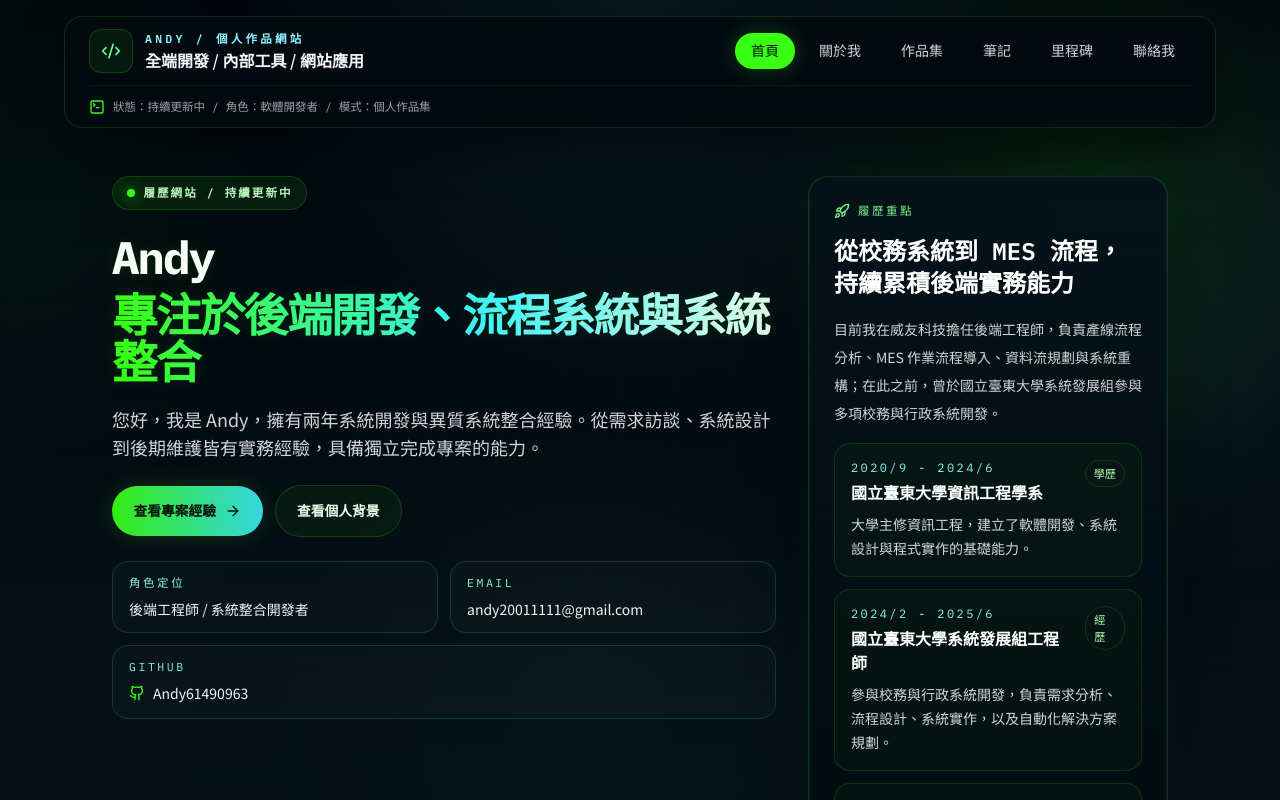
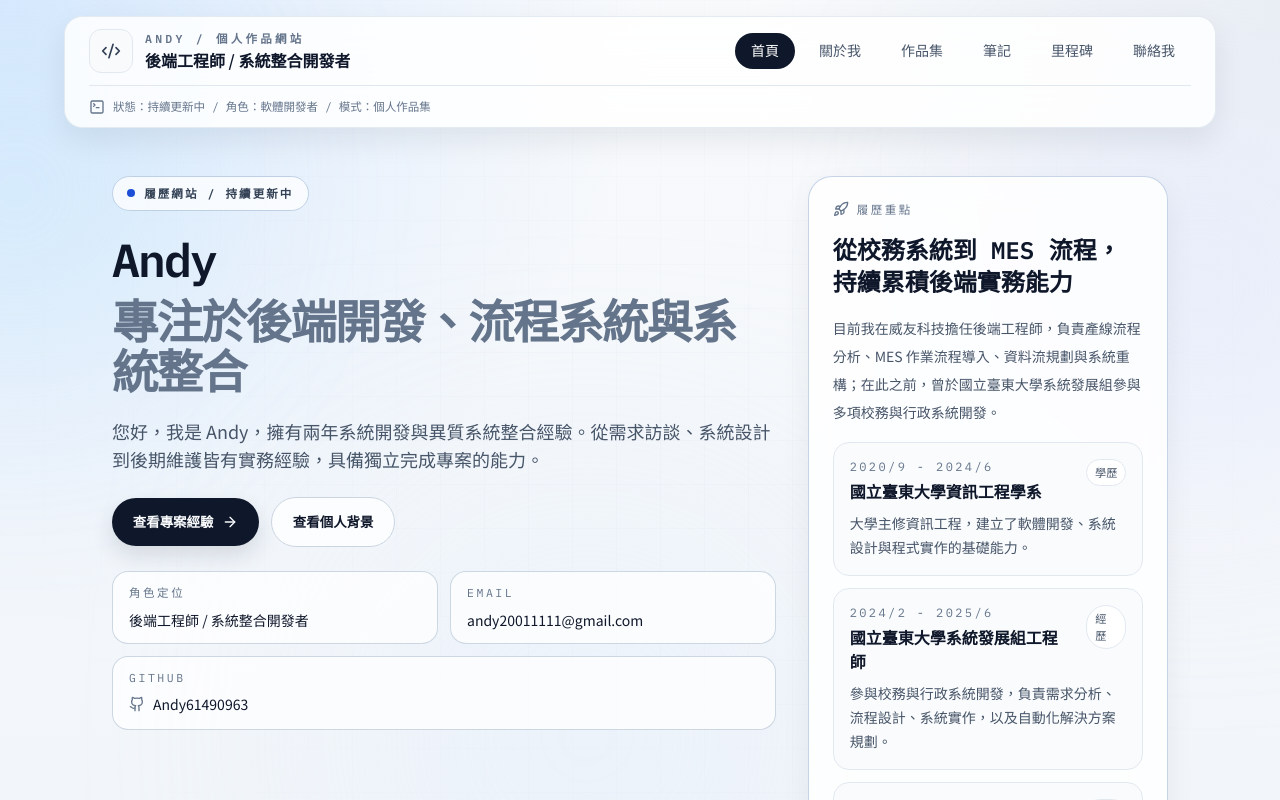
Before and after one commit to Andy61490963/kaiyo-dev-site, a React (Vite) app: page / in a window 1280 px wide. Shown: the top 800 px of the page. Built offline with nearby package versions, Linux system fonts and the light colour scheme; the HTML template or start-up script is replaced by a standard one.

Commit message:
Apply brighter minimalist redesign

```diff
--- a/src/App.jsx
+++ b/src/App.jsx
@@ -11,11 +11,11 @@ import Articles from './pages/Articles.jsx'
 
 export default function App() {
   return (
-    <div className="relative min-h-screen overflow-x-hidden font-sans text-zinc-100 selection:bg-[#39ff1455] selection:text-white">
+    <div className="relative min-h-screen overflow-x-hidden font-sans text-slate-900 selection:bg-slate-900 selection:text-white">
       <div className="pointer-events-none fixed inset-0 -z-10 overflow-hidden">
-        <div className="absolute left-[-8rem] top-12 h-72 w-72 rounded-full bg-[#39ff1410] blur-[120px]" />
-        <div className="absolute right-[-5rem] top-32 h-80 w-80 rounded-full bg-[#3df2ff10] blur-[130px]" />
-        <div className="absolute bottom-[-6rem] left-1/3 h-80 w-80 rounded-full bg-[#39ff140e] blur-[140px]" />
+        <div className="absolute left-[-8rem] top-12 h-72 w-72 rounded-full bg-sky-200/50 blur-[120px]" />
+        <div className="absolute right-[-5rem] top-32 h-80 w-80 rounded-full bg-indigo-100/70 blur-[130px]" />
+        <div className="absolute bottom-[-6rem] left-1/3 h-80 w-80 rounded-full bg-blue-100/70 blur-[140px]" />
       </div>
 
       <Navbar />
--- a/src/components/Navbar.jsx
+++ b/src/components/Navbar.jsx
@@ -22,25 +22,25 @@ export default function Navbar() {
 
   return (
     <header className="fixed left-1/2 top-4 z-40 w-[calc(100%-1.25rem)] max-w-6xl -translate-x-1/2">
-      <nav className="rounded-[1.15rem] border border-[#39ff1429] bg-[#030a10e3] px-4 py-3 shadow-[0_18px_48px_rgba(0,0,0,0.45)] backdrop-blur-xl sm:px-6">
+      <nav className="rounded-[1.15rem] border border-slate-200/90 bg-white/85 px-4 py-3 shadow-[0_12px_30px_rgba(15,23,42,0.08)] backdrop-blur-xl sm:px-6">
         <div className="flex items-center justify-between gap-4">
-          <NavLink to="/" className="flex min-w-0 items-center gap-3 text-white">
-            <span className="flex h-11 w-11 items-center justify-center rounded-xl border border-[#39ff1430] bg-[#39ff1411] text-[#72ff8f]">
+          <NavLink to="/" className="flex min-w-0 items-center gap-3 text-slate-900">
+            <span className="flex h-11 w-11 items-center justify-center rounded-xl border border-slate-200 bg-slate-50 text-slate-700">
               <Code2 className="h-5 w-5" />
             </span>
             <span className="min-w-0">
-              <span className="mono block text-[0.72rem] font-semibold uppercase tracking-[0.28em] text-[#8af7fe]">
+              <span className="mono block text-[0.72rem] font-semibold uppercase tracking-[0.28em] text-slate-500">
                 Andy / 個人作品網站
               </span>
-              <span className="block truncate text-sm font-semibold text-zinc-100 sm:text-base">
-                全端開發 / 內部工具 / 網站應用
+              <span className="block truncate text-sm font-semibold text-slate-900 sm:text-base">
+                後端工程師 / 系統整合開發者
               </span>
             </span>
           </NavLink>
 
           <button
             type="button"
-            className="inline-flex items-center justify-center rounded-full border border-[#39ff1429] bg-[#39ff140d] p-2 text-[#b8ffb8] transition hover:bg-[#39ff1416] focus:outline-none focus-visible:ring-2 focus-visible:ring-[#39ff14] sm:hidden"
+            className="inline-flex items-center justify-center rounded-full border border-slate-200 bg-white p-2 text-slate-700 transition hover:bg-slate-50 focus:outline-none focus-visible:ring-2 focus-visible:ring-slate-400 sm:hidden"
             onClick={() => setIsMobileOpen((prev) => !prev)}
             aria-label="切換導覽選單"
             aria-expanded={isMobileOpen}
@@ -58,8 +58,8 @@ export default function Navbar() {
                     clsx(
                       'mono inline-flex rounded-full px-3 py-2 transition xl:px-4',
                       isActive
-                        ? 'bg-[#39ff14] text-[#04110a] shadow-[0_0_22px_rgba(57,255,20,0.22)]'
-                        : 'text-zinc-300 hover:bg-[#39ff140f] hover:text-white'
+                        ? 'bg-slate-900 text-white'
+                        : 'text-slate-600 hover:bg-slate-100 hover:text-slate-900'
                     )
                   }
                 >
@@ -70,15 +70,15 @@ export default function Navbar() {
           </ul>
         </div>
 
-        <div className="mt-3 hidden items-center gap-2 border-t border-[#39ff1416] pt-3 text-[0.72rem] text-zinc-400 lg:flex">
-          <TerminalSquare className="h-4 w-4 text-[#39ff14]" />
+        <div className="mt-3 hidden items-center gap-2 border-t border-slate-200 pt-3 text-[0.72rem] text-slate-500 lg:flex">
+          <TerminalSquare className="h-4 w-4 text-slate-500" />
           <span className="mono">狀態：持續更新中 / 角色：軟體開發者 / 模式：個人作品集</span>
         </div>
 
         <ul
           id="primary-navigation"
           className={clsx(
-            'mt-3 grid gap-2 border-t border-[#39ff1416] pt-3 text-sm font-medium lg:hidden',
+            'mt-3 grid gap-2 border-t border-slate-200 pt-3 text-sm font-medium lg:hidden',
             isMobileOpen ? 'grid' : 'hidden'
           )}
         >
@@ -90,8 +90,8 @@ export default function Navbar() {
                   clsx(
                     'mono block rounded-xl px-4 py-3 transition',
                     isActive
-                      ? 'bg-[#39ff14] text-[#04110a]'
-                      : 'bg-white/[0.02] text-zinc-200 hover:bg-[#39ff140f]'
+                      ? 'bg-slate-900 text-white'
+                      : 'bg-slate-50 text-slate-700 hover:bg-slate-100'
                   )
                 }
               >
--- a/src/components/SectionContainer.jsx
+++ b/src/components/SectionContainer.jsx
@@ -7,8 +7,8 @@ export default function SectionContainer({ title, subtitle, children, align = 'l
     <section className="mb-16 sm:mb-20">
       <header className={isCenter ? 'mx-auto mb-8 max-w-3xl text-center' : 'mb-8 max-w-3xl'}>
         {subtitle && (
-          <div className="mb-4 inline-flex items-center gap-2 rounded-full border border-cyan-300/20 bg-cyan-300/10 px-3 py-1 text-[0.72rem] font-semibold uppercase tracking-[0.24em] text-cyan-100">
-            <span className="h-2 w-2 rounded-full bg-cyan-300" />
+          <div className="mb-4 inline-flex items-center gap-2 rounded-full border border-slate-200 bg-white/80 px-3 py-1 text-[0.72rem] font-semibold uppercase tracking-[0.24em] text-slate-600">
+            <span className="h-2 w-2 rounded-full bg-blue-500" />
             {subtitle}
           </div>
         )}
--- a/src/index.css
+++ b/src/index.css
@@ -1,18 +1,20 @@
-@import url('https://fonts.googleapis.com/css2?family=IBM+Plex+Mono:wght@400;500;600;700&family=Noto+Sans+TC:wght@400;500;700;900&display=swap');
+@import url('https://fonts.googleapis.com/css2?family=IBM+Plex+Mono:wght@400;500;600&family=Noto+Sans+TC:wght@400;500;700;900&display=swap');
 
 @tailwind base;
 @tailwind components;
 @tailwind utilities;
 
 :root {
-  color-scheme: dark;
-  --bg: #050816;
-  --panel: rgba(4, 14, 22, 0.88);
-  --line: rgba(57, 255, 20, 0.16);
-  --glow: #39ff14;
-  --cyan: #3df2ff;
-  --text: #ecfff1;
-  --muted: #8ca79a;
+  color-scheme: light;
+  --bg: #f8fafc;
+  --bg-soft: #eef4ff;
+  --panel: rgba(255, 255, 255, 0.88);
+  --line: #d8e2f0;
+  --line-strong: #bfd0e5;
+  --brand: #1d4ed8;
+  --brand-soft: #dbeafe;
+  --text: #0f172a;
+  --muted: #475569;
 }
 
 html {
@@ -23,9 +25,9 @@ body {
   margin: 0;
   min-height: 100vh;
   background:
-    radial-gradient(circle at top, rgba(61, 242, 255, 0.08), transparent 22%),
-    radial-gradient(circle at 85% 12%, rgba(57, 255, 20, 0.1), transparent 18%),
-    linear-gradient(180deg, #02060d 0%, #061019 45%, #03070d 100%);
+    radial-gradient(circle at top left, rgba(191, 219, 254, 0.55), transparent 30%),
+    radial-gradient(circle at top right, rgba(226, 232, 240, 0.65), transparent 24%),
+    linear-gradient(180deg, #f8fafc 0%, #f1f5f9 52%, #eef2ff 100%);
   color: var(--text);
   font-family: 'Noto Sans TC', system-ui, sans-serif;
   -webkit-font-smoothing: antialiased;
@@ -37,22 +39,12 @@ body::before {
   position: fixed;
   inset: 0;
   pointer-events: none;
-  background:
-    linear-gradient(rgba(57, 255, 20, 0.045) 1px, transparent 1px),
-    linear-gradient(90deg, rgba(61, 242, 255, 0.04) 1px, transparent 1px);
-  background-size: 56px 56px;
-  mask-image: radial-gradient(circle at center, black, transparent 90%);
-  opacity: 0.45;
-}
-
-body::after {
-  content: '';
-  position: fixed;
-  inset: 0;
-  pointer-events: none;
-  background: linear-gradient(180deg, transparent, rgba(57, 255, 20, 0.03), transparent);
-  background-size: 100% 6px;
-  opacity: 0.25;
+  background-image:
+    linear-gradient(rgba(148, 163, 184, 0.08) 1px, transparent 1px),
+    linear-gradient(90deg, rgba(148, 163, 184, 0.08) 1px, transparent 1px);
+  background-size: 44px 44px;
+  mask-image: radial-gradient(circle at center, black, transparent 88%);
+  opacity: 0.5;
 }
 
 h1,
@@ -60,7 +52,6 @@ h2,
 h3,
 h4,
 .font-display,
-.terminal-text,
 .mono {
   font-family: 'IBM Plex Mono', 'Noto Sans TC', monospace;
 }
@@ -73,33 +64,14 @@ button {
 .glass-card {
   position: relative;
   overflow: hidden;
-  border-radius: 1.25rem;
-  padding: clamp(1.2rem, 1rem + 0.7vw, 1.7rem);
-  background:
-    linear-gradient(180deg, rgba(6, 18, 26, 0.96), rgba(2, 10, 16, 0.98)),
-    radial-gradient(circle at top right, rgba(57, 255, 20, 0.08), transparent 38%);
-  border: 1px solid rgba(57, 255, 20, 0.18);
+  border-radius: 1.5rem;
+  padding: clamp(1.15rem, 1rem + 0.6vw, 1.55rem);
+  background: rgba(255, 255, 255, 0.84);
+  border: 1px solid rgba(191, 208, 229, 0.9);
   box-shadow:
-    0 0 0 1px rgba(61, 242, 255, 0.04) inset,
-    0 18px 60px rgba(0, 0, 0, 0.45),
-    0 0 28px rgba(57, 255, 20, 0.06);
+    0 12px 30px rgba(15, 23, 42, 0.06),
+    0 1px 0 rgba(255, 255, 255, 0.8) inset;
   backdrop-filter: blur(14px);
-}
-
-.glass-card::before {
-  content: '';
-  position: absolute;
-  inset: 0;
-  pointer-events: none;
-  background:
-    linear-gradient(90deg, transparent, rgba(57, 255, 20, 0.05), transparent),
-    linear-gradient(180deg, transparent 0%, rgba(61, 242, 255, 0.05) 100%);
-  opacity: 0;
-  transition: opacity 0.25s ease;
-}
-
-.glass-card:hover::before {
-  opacity: 1;
 }
 
 .glass-card__inner {
@@ -112,12 +84,11 @@ button {
 }
 
 .section-title {
-  font-size: clamp(2rem, 1.65rem + 1.5vw, 3.5rem);
-  line-height: 1.02;
+  font-size: clamp(2rem, 1.7rem + 1.5vw, 3.35rem);
+  line-height: 1.08;
   font-weight: 700;
   letter-spacing: -0.04em;
-  color: #f6fff7;
-  text-shadow: 0 0 18px rgba(57, 255, 20, 0.1);
+  color: #0f172a;
 }
 
 .terminal-label {
@@ -125,28 +96,27 @@ button {
   align-items: center;
   gap: 0.55rem;
   border-radius: 999px;
-  border: 1px solid rgba(57, 255, 20, 0.18);
-  background: rgba(57, 255, 20, 0.08);
-  padding: 0.45rem 0.85rem;
+  border: 1px solid var(--line-strong);
+  background: rgba(255, 255, 255, 0.75);
+  padding: 0.48rem 0.9rem;
   font-family: 'IBM Plex Mono', monospace;
   font-size: 0.72rem;
   font-weight: 600;
   letter-spacing: 0.18em;
   text-transform: uppercase;
-  color: #baf9c0;
+  color: #334155;
 }
 
 .terminal-dot {
   height: 0.5rem;
   width: 0.5rem;
   border-radius: 999px;
-  background: var(--glow);
-  box-shadow: 0 0 14px rgba(57, 255, 20, 0.8);
+  background: var(--brand);
 }
 
 .terminal-outline {
-  border: 1px solid rgba(61, 242, 255, 0.16);
-  background: rgba(255, 255, 255, 0.02);
+  border: 1px solid rgba(203, 213, 225, 0.95);
+  background: rgba(255, 255, 255, 0.72);
 }
 
 .terminal-button {
@@ -155,11 +125,15 @@ button {
   justify-content: center;
   gap: 0.55rem;
   border-radius: 999px;
-  padding: 0.9rem 1.35rem;
+  padding: 0.88rem 1.3rem;
   font-family: 'IBM Plex Mono', monospace;
-  font-size: 0.86rem;
-  font-weight: 700;
-  transition: transform 0.2s ease, box-shadow 0.2s ease, background 0.2s ease;
+  font-size: 0.84rem;
+  font-weight: 600;
+  transition:
+    transform 0.18s ease,
+    box-shadow 0.18s ease,
+    background 0.18s ease,
+    border-color 0.18s ease;
 }
 
 .terminal-button:hover {
@@ -167,19 +141,19 @@ button {
 }
 
 .terminal-button--primary {
-  background: linear-gradient(90deg, rgba(57, 255, 20, 0.92), rgba(61, 242, 255, 0.88));
-  color: #04120b;
-  box-shadow: 0 0 24px rgba(57, 255, 20, 0.16);
+  background: #0f172a;
+  color: #f8fafc;
+  box-shadow: 0 10px 22px rgba(15, 23, 42, 0.12);
 }
 
 .terminal-button--ghost {
-  border: 1px solid rgba(57, 255, 20, 0.18);
-  background: rgba(57, 255, 20, 0.05);
-  color: #eaffec;
+  border: 1px solid rgba(203, 213, 225, 1);
+  background: rgba(255, 255, 255, 0.78);
+  color: #0f172a;
 }
 
 @media (max-width: 768px) {
   .glass-card {
-    border-radius: 1rem;
+    border-radius: 1.1rem;
   }
 }
--- a/src/pages/Home.jsx
+++ b/src/pages/Home.jsx
@@ -49,12 +49,12 @@ export default function Home() {
           <div className="space-y-5">
             <h1 className="section-title max-w-4xl">
               Andy
-              <span className="mt-3 block bg-[linear-gradient(90deg,#39ff14_0%,#3df2ff_55%,#effff5_100%)] bg-clip-text text-transparent">
+              <span className="mt-3 block text-slate-500">
                 專注於後端開發、流程系統與系統整合
               </span>
             </h1>
 
-            <p className="max-w-3xl text-base leading-8 text-zinc-300 sm:text-lg">
+            <p className="max-w-3xl text-base leading-8 text-slate-600 sm:text-lg">
               您好，我是 Andy，擁有兩年系統開發與異質系統整合經驗。從需求訪談、系統設計到後期維護皆有實務經驗，具備獨立完成專案的能力。
             </p>
           </div>
@@ -72,29 +72,29 @@ export default function Home() {
 
           <div className="grid gap-3 sm:grid-cols-2">
             <div className="terminal-outline rounded-2xl px-4 py-3">
-              <div className="mono text-[0.72rem] uppercase tracking-[0.22em] text-[#88f8d4]">角色定位</div>
-              <div className="mt-2 text-sm text-zinc-100">{contact.title}</div>
+              <div className="mono text-[0.72rem] uppercase tracking-[0.22em] text-slate-500">角色定位</div>
+              <div className="mt-2 text-sm text-slate-900">{contact.title}</div>
             </div>
 
             <div className="terminal-outline rounded-2xl px-4 py-3">
-              <div className="mono text-[0.72rem] uppercase tracking-[0.22em] text-[#88f8d4]">Email</div>
+              <div className="mono text-[0.72rem] uppercase tracking-[0.22em] text-slate-500">Email</div>
               <a
                 href={`mailto:${contact.email}`}
-                className="mt-2 inline-flex items-center gap-2 text-sm text-zinc-100 hover:text-[#b8ffb8]"
+                className="mt-2 inline-flex items-center gap-2 text-sm text-slate-900 hover:text-slate-700"
               >
                 {contact.email}
               </a>
             </div>
 
             <div className="terminal-outline rounded-2xl px-4 py-3 sm:col-span-2">
-              <div className="mono text-[0.72rem] uppercase tracking-[0.22em] text-[#88f8d4]">GitHub</div>
+              <div className="mono text-[0.72rem] uppercase tracking-[0.22em] text-slate-500">GitHub</div>
               <a
                 href={`https://github.com/${contact.githubUsername}`}
                 target="_blank"
                 rel="noopener noreferrer"
-                className="mt-2 inline-flex items-center gap-2 text-sm text-zinc-100 hover:text-[#b8ffb8]"
+                className="mt-2 inline-flex items-center gap-2 text-sm text-slate-900 hover:text-slate-700"
               >
-                <Github className="h-4 w-4 text-[#39ff14]" />
+                <Github className="h-4 w-4 text-slate-500" />
                 {contact.githubUsername}
               </a>
             </div>
@@ -108,28 +108,28 @@ export default function Home() {
           className="glass-card"
         >
           <div className="glass-card__inner">
-            <div className="flex items-center gap-2 text-[#7df48d]">
+            <div className="flex items-center gap-2 text-slate-500">
               <Rocket className="h-4 w-4" />
               <span className="mono text-[0.72rem] uppercase tracking-[0.22em]">履歷重點</span>
             </div>
-            <h2 className="text-2xl font-semibold text-white">從校務系統到 MES 流程，持續累積後端實務能力</h2>
-            <p className="text-sm leading-7 text-zinc-300">
+            <h2 className="text-2xl font-semibold text-slate-900">從校務系統到 MES 流程，持續累積後端實務能力</h2>
+            <p className="text-sm leading-7 text-slate-600">
               目前我在威友科技擔任後端工程師，負責產線流程分析、MES 作業流程導入、資料流規劃與系統重構；在此之前，曾於國立臺東大學系統發展組參與多項校務與行政系統開發。
             </p>
 
             <ul className="space-y-3">
               {featuredMilestones.map((item) => (
-                <li key={item.title} className="rounded-2xl border border-[#39ff1424] bg-[#39ff1408] p-4">
+                <li key={item.title} className="rounded-2xl border border-slate-200 bg-slate-50/80 p-4">
                   <div className="flex items-start justify-between gap-4">
                     <div>
-                      <p className="mono text-xs uppercase tracking-[0.2em] text-[#8af7fe]">{item.issuer}</p>
-                      <p className="mt-1 font-semibold text-white">{item.title}</p>
+                      <p className="mono text-xs uppercase tracking-[0.2em] text-slate-500">{item.issuer}</p>
+                      <p className="mt-1 font-semibold text-slate-900">{item.title}</p>
                     </div>
-                    <span className="rounded-full border border-[#39ff1424] px-2 py-1 text-[0.7rem] text-[#b8ffb8]">
+                    <span className="rounded-full border border-slate-200 bg-white px-2 py-1 text-[0.7rem] text-slate-600">
                       {item.type}
                     </span>
                   </div>
-                  <p className="mt-2 text-sm leading-6 text-zinc-300">{item.summary}</p>
+                  <p className="mt-2 text-sm leading-6 text-slate-600">{item.summary}</p>
                 </li>
               ))}
             </ul>
@@ -141,9 +141,9 @@ export default function Home() {
         {stats.map((item) => (
           <div key={item.label} className="glass-card">
             <div className="glass-card__inner">
-              <div className="mono text-[0.72rem] uppercase tracking-[0.22em] text-[#8af7fe]">{item.label}</div>
-              <div className="text-4xl font-semibold text-[#d7ffd8]">{item.value}</div>
-              <div className="text-sm leading-6 text-zinc-400">{item.detail}</div>
+              <div className="mono text-[0.72rem] uppercase tracking-[0.22em] text-slate-500">{item.label}</div>
+              <div className="text-4xl font-semibold text-slate-900">{item.value}</div>
+              <div className="text-sm leading-6 text-slate-500">{item.detail}</div>
             </div>
           </div>
         ))}
@@ -153,11 +153,11 @@ export default function Home() {
         {coreAreas.map((item) => (
           <div key={item.title} className="glass-card">
             <div className="glass-card__inner">
-              <div className="flex h-12 w-12 items-center justify-center rounded-xl border border-[#39ff1430] bg-[#39ff1410] text-[#7dff8f]">
+              <div className="flex h-12 w-12 items-center justify-center rounded-xl border border-slate-200 bg-slate-50 text-slate-700">
                 <item.icon className="h-5 w-5" />
               </div>
-              <h2 className="text-xl font-semibold text-white">{item.title}</h2>
-              <p className="text-sm leading-7 text-zinc-300">{item.text}</p>
+              <h2 className="text-xl font-semibold text-slate-900">{item.title}</h2>
+              <p className="text-sm leading-7 text-slate-600">{item.text}</p>
             </div>
           </div>
         ))}
--- a/src/pages/Projects.jsx
+++ b/src/pages/Projects.jsx
@@ -7,7 +7,7 @@ export default function Projects() {
   return (
     <>
       <SectionContainer subtitle="作品集" title="根據履歷整理的代表性系統開發專案">
-        <div className="max-w-4xl space-y-4 text-base leading-8 text-zinc-300">
+        <div className="max-w-4xl space-y-4 text-base leading-8 text-slate-600">
           <p>
             這一頁整理的是我履歷中的核心專案經驗，重點放在實際有參與開發、規劃或整合的系統，而不是單純展示練習作品。
           </p>
```
Also changed, not shown: src/components/Footer.jsx (+6 -6 lines), src/components/ProjectCard.jsx (+8 -8 lines), src/pages/About.jsx (+5 -5 lines), src/pages/Articles.jsx (+6 -6 lines), src/pages/Certifications.jsx (+13 -13 lines), src/pages/Contact.jsx (+4 -4 lines).
